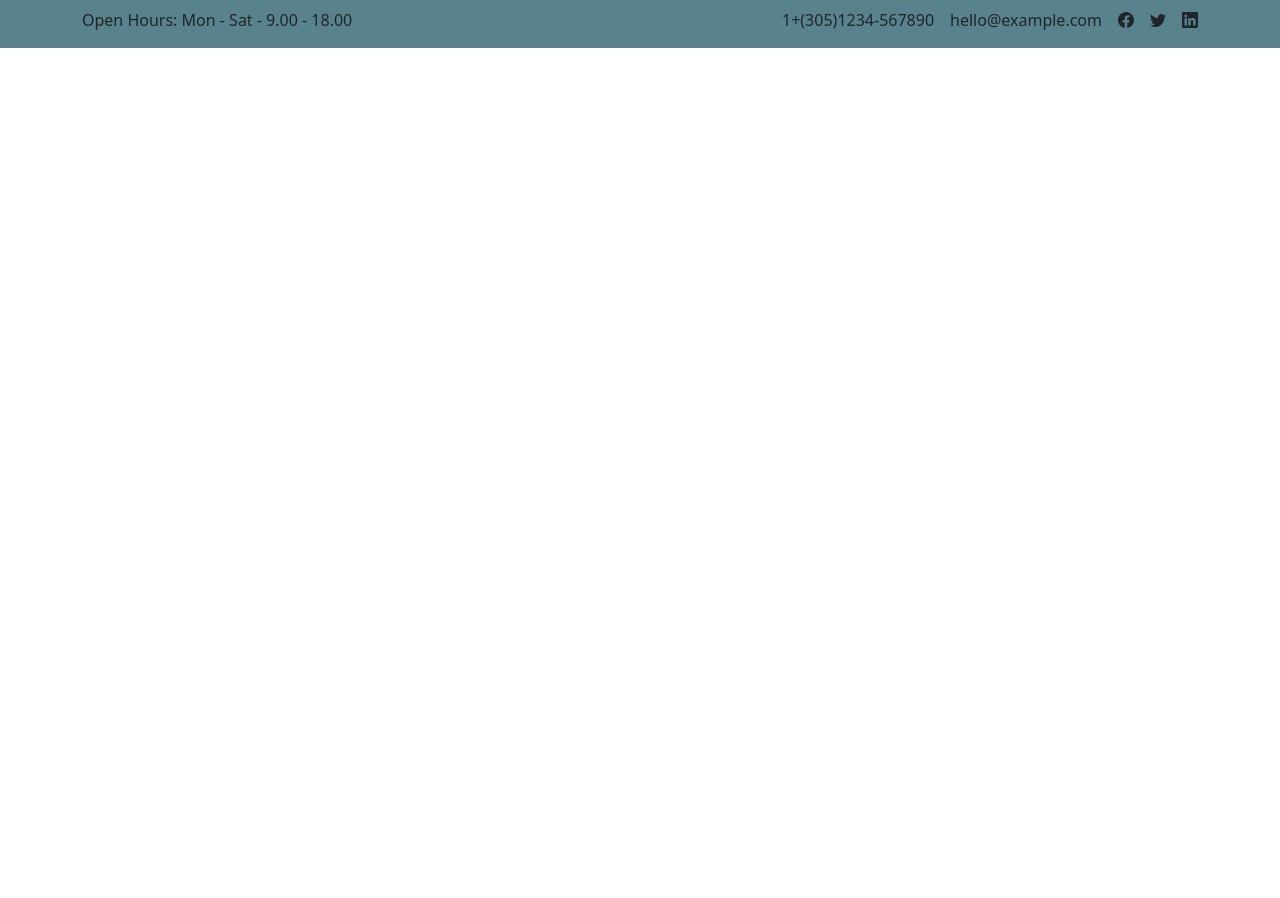
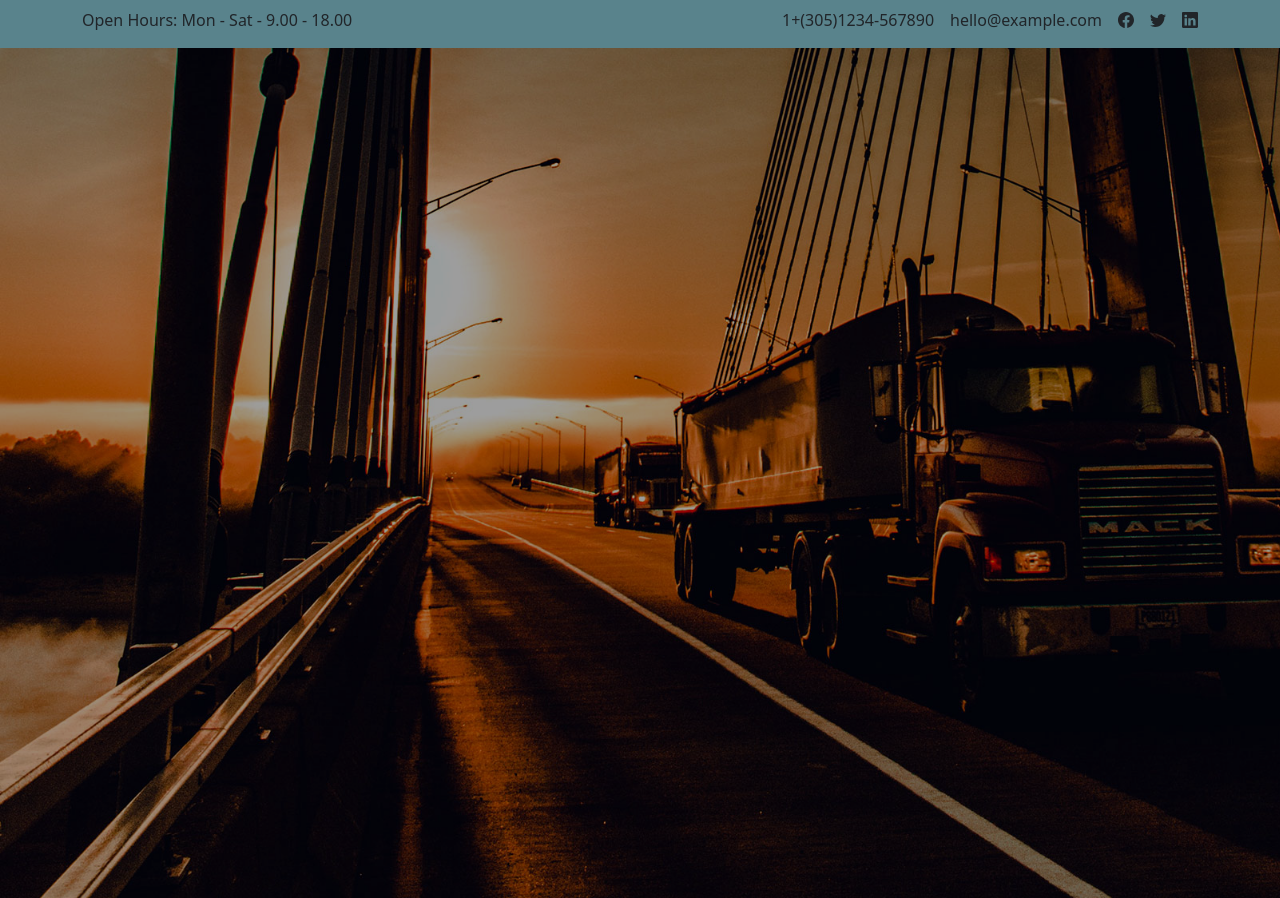
Before and after one commit to lucaruboni/proj-html-vuejs, a Vue app: page / in a window 1280 px wide. Before the commit the page ends 800 px from the top, so only its background shows below. Built offline with nearby package versions, Linux system fonts and the light colour scheme.

Commit message:
[add] jumbotron

```diff
--- a/src/components/PageHeader.vue
+++ b/src/components/PageHeader.vue
@@ -53,7 +53,14 @@ export default{
 
                                 <!-- /TOP HEADER -->
 
+                                <!-- BOTTOM HEADER -->
 
+
+        <div class="bottom_header">
+            <div class="jumbotron">
+
+            </div>
+        </div>
 
     </header>
 
@@ -65,5 +72,16 @@ export default{
 .top_header{
     background-color: $secondary;
 }
+.bottom_header{
+    background-image: url('/img/bg-9.jpg');
+    background-repeat: no-repeat;
+    background-size: cover;
+    height: 850px;
+
+    .jumbotron{
+        background-color: rgba(0, 0, 0, 0.383);
+        height: 100%;
+    }
+}
 
 </style>
```
